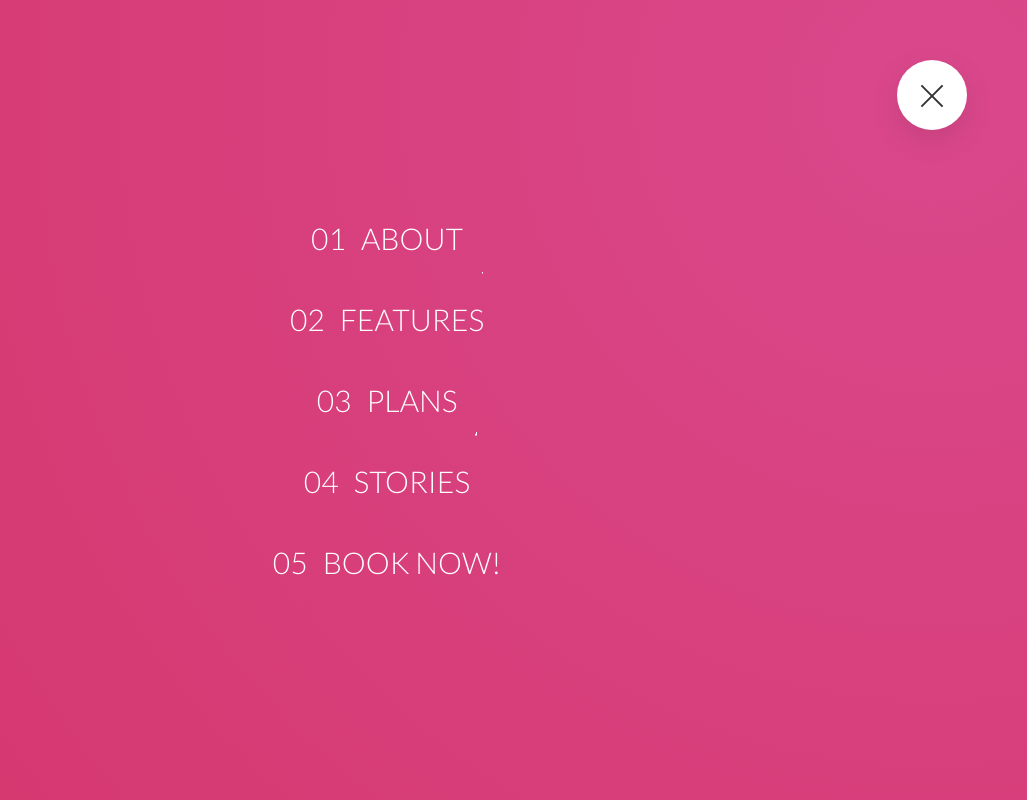
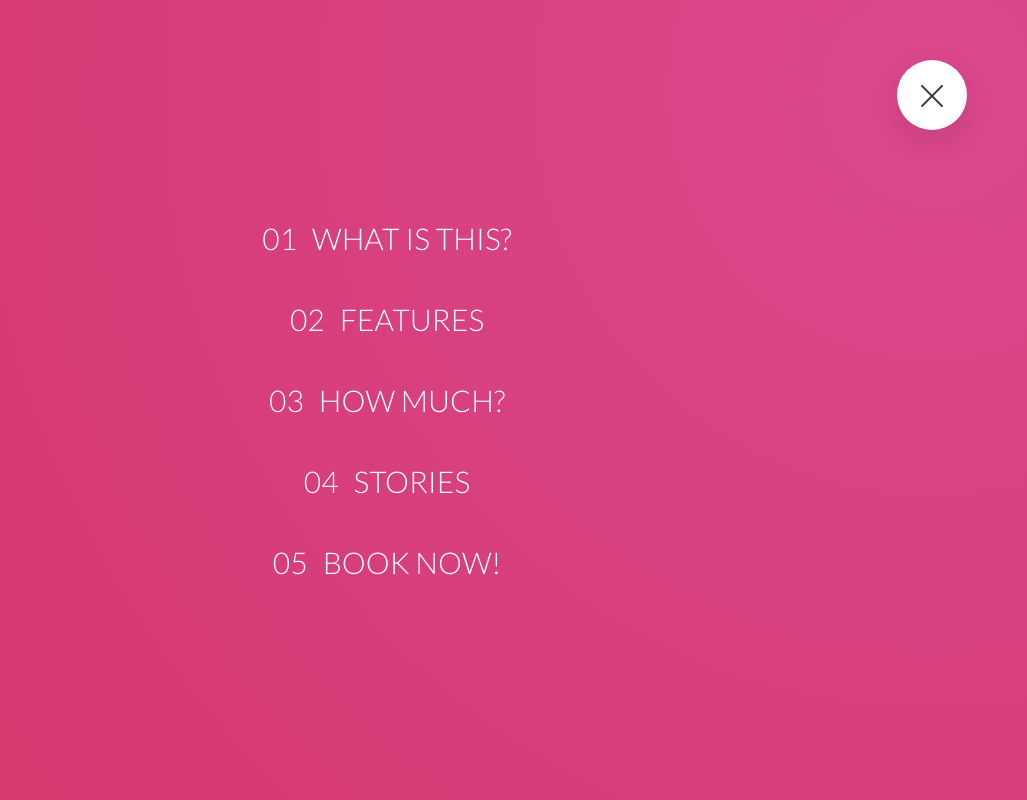
Before and after one commit to ivanbuncic/triplsi, a plain HTML site: page index.html in a window 1280 px wide. Both pictures are taken after a click on the label 1185 px from the left and 95 px from the top of the page. Shown: the top 800 px of the page, without its empty margins (253-1280 px from the left). Drawn offline with Linux system fonts and the light colour scheme.

Commit message:
Update index.html

```diff
--- a/index.html
+++ b/index.html
@@ -26,9 +26,9 @@
 
                 <nav class="navigation__nav">
                     <ul class="navigation__list">
-                        <li class="navigation__item"><a href="#about" class="navigation__link"><span>01</span>About</a></li>
+                        <li class="navigation__item"><a href="#about" class="navigation__link"><span>01</span>What is this?</a></li>
                         <li class="navigation__item"><a href="#features" class="navigation__link"><span>02</span>Features</a></li>
-                        <li class="navigation__item"><a href="#services" class="navigation__link"><span>03</span>Plans</a></li>
+                        <li class="navigation__item"><a href="#services" class="navigation__link"><span>03</span>How much?</a></li>
                         <li class="navigation__item"><a href="#stories" class="navigation__link"><span>04</span>Stories</a></li>
                         <li class="navigation__item"><a href="#book" class="navigation__link"><span>05</span>Book now!</a></li>
                         </ul>
```
